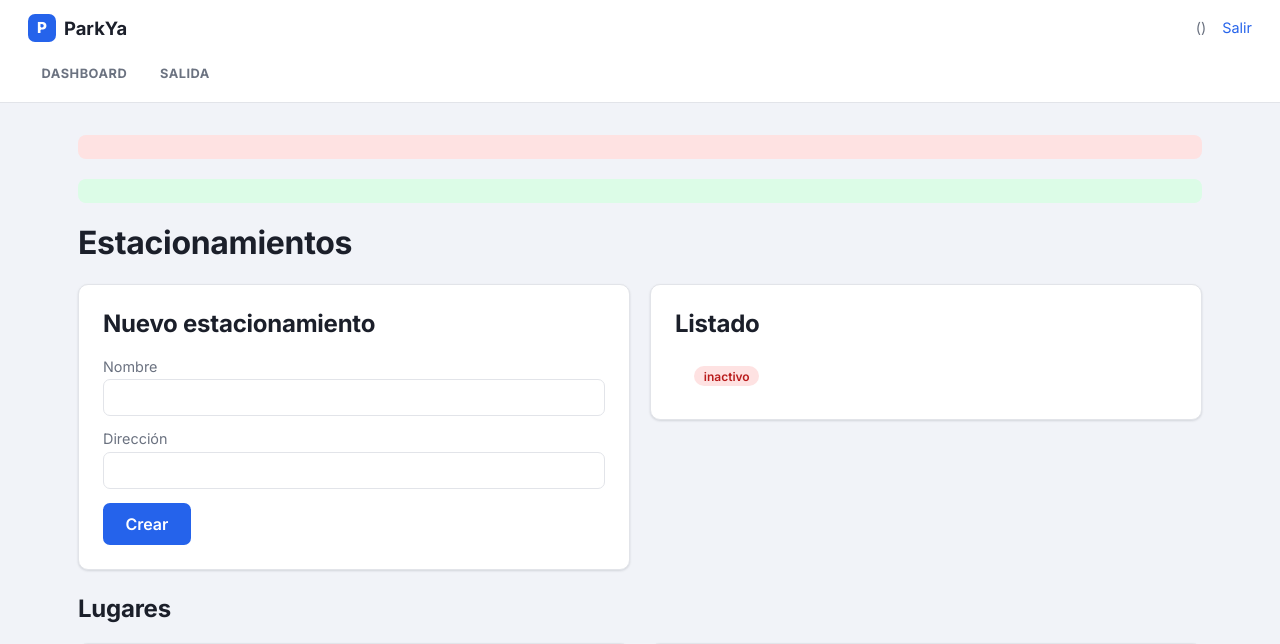
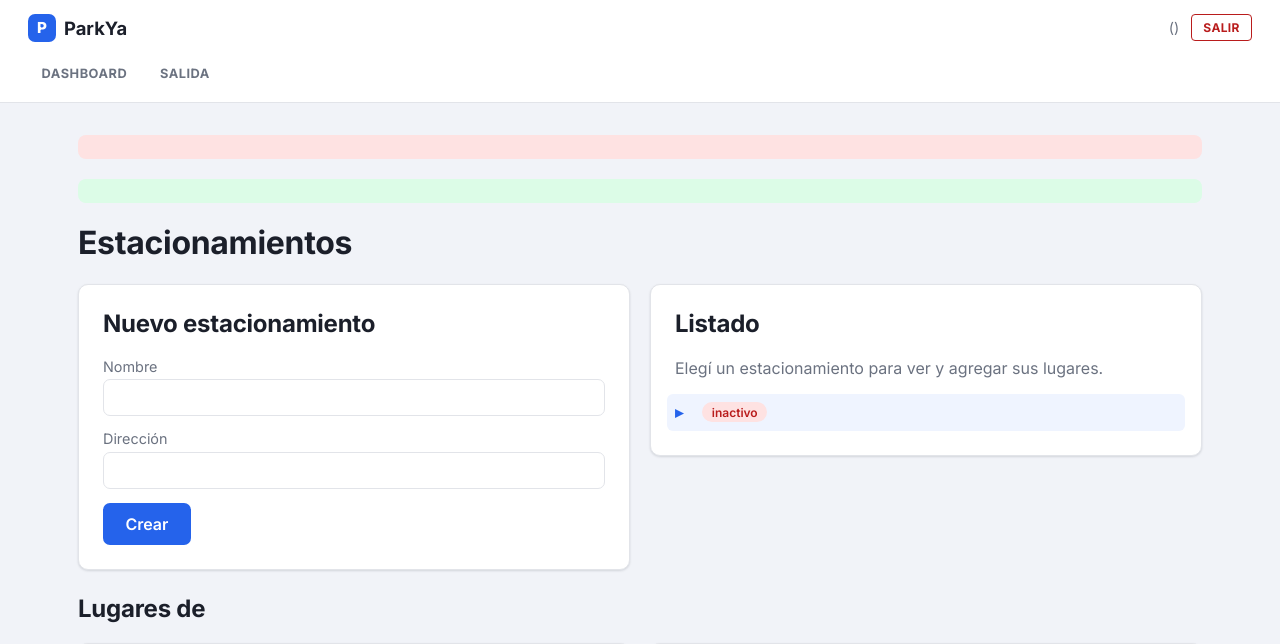
Before and after one commit to ruizmarselo94-wq/parkya, a PHP site: template src/views/lots/index.php in a window 1280 px wide. Shown: the top 644 px of the page. Run offline with PHP 8.4, Linux system fonts and the light colour scheme; the template is opened without the code that fills it: most values are stand-ins (such as "Sample title", 1, 10 or a date in 2020); data that the repository does not hold is empty.

Commit message:
Botón de logout real (POST) y claridad en la sección de Lugares
- "Salir" pasa de link GET a un botón (form POST), más visible y ya no
  disparable por un <img src="logout.php"> u otro CSRF trivial.
- Estacionamientos: no quedaba claro cómo aparecía "Lugares" ni de qué
  estacionamiento hablaba. Se agrega una instrucción corta en el
  listado, se resalta el estacionamiento seleccionado, y el título pasa
  a "Lugares de <nombre>" en vez de un genérico "Lugares".

```diff
--- a/src/assets/css/style.css
+++ b/src/assets/css/style.css
@@ -107,6 +107,9 @@ a { color: var(--primary); }
 .navbar nav a.active:hover { background: var(--primary-dark); }
 
 .navbar .session {
+    display: flex;
+    align-items: center;
+    gap: 0.75rem;
     color: var(--muted);
     font-size: 0.9rem;
     margin-left: auto;
@@ -114,7 +117,23 @@ a { color: var(--primary); }
     flex-shrink: 0;
 }
 
-.navbar .session a { margin-left: 0.75rem; color: var(--primary); text-decoration: none; }
+.logout-form { margin: 0; }
+
+.btn-logout {
+    width: auto;
+    background: transparent;
+    color: var(--error);
+    border: 1.5px solid var(--error);
+    padding: 0.3rem 0.7rem;
+    font-size: 0.75rem;
+    font-weight: 700;
+    text-transform: uppercase;
+    letter-spacing: 0.03em;
+    border-radius: 4px;
+    transition: background 0.15s, color 0.15s;
+}
+
+.btn-logout:hover { background: var(--error); color: white; }
 
 .container {
     max-width: 1180px;
@@ -390,11 +409,14 @@ button:hover { background: var(--primary-dark); }
 
 .table th { background: #f9fafb; font-size: 0.8rem; text-transform: uppercase; letter-spacing: 0.03em; color: var(--muted); font-weight: 600; }
 
-.plain-list { list-style: none; padding: 0; margin: 0; }
-.plain-list li { padding: 0.55rem 0; border-bottom: 1px solid var(--border); display: flex; align-items: center; gap: 0.6rem; flex-wrap: wrap; }
+.plain-list { list-style: none; padding: 0; margin: 0 -0.5rem; }
+.plain-list li { padding: 0.55rem 0.5rem; border-bottom: 1px solid var(--border); display: flex; align-items: center; gap: 0.6rem; flex-wrap: wrap; }
 .plain-list li:last-child { border-bottom: none; }
 .plain-list a { color: var(--primary); text-decoration: none; font-weight: 500; }
 .plain-list a:hover { text-decoration: underline; }
+
+.plain-list-active { background: var(--primary-light); border-radius: 6px; }
+.plain-list-active a { font-weight: 700; }
 
 .muted { color: var(--muted); }
 
--- a/src/views/layout/header.php
+++ b/src/views/layout/header.php
@@ -36,7 +36,9 @@ $navClass = static fn (string $page): string => $page === $currentPage ? 'active
     </nav>
     <div class="session">
         <?= e($user['full_name']) ?> (<?= e(label($user['role'])) ?>)
-        <a href="logout.php">Salir</a>
+        <form method="post" action="logout.php" class="logout-form">
+            <button type="submit" class="btn-logout">Salir</button>
+        </form>
     </div>
 </header>
 <?php endif; ?>
--- a/src/views/lots/index.php
+++ b/src/views/lots/index.php
@@ -13,10 +13,13 @@
 
     <div class="card">
         <h2>Listado</h2>
+        <p class="muted">Elegí un estacionamiento para ver y agregar sus lugares.</p>
         <ul class="plain-list">
             <?php foreach ($lots as $lot): ?>
-                <li>
-                    <a href="lots.php?lot_id=<?= (int) $lot['id'] ?>"><?= e($lot['name']) ?></a>
+                <li class="<?= (int) $lot['id'] === $selectedLotId ? 'plain-list-active' : '' ?>">
+                    <a href="lots.php?lot_id=<?= (int) $lot['id'] ?>">
+                        <?= (int) $lot['id'] === $selectedLotId ? '▸ ' : '' ?><?= e($lot['name']) ?>
+                    </a>
                     <span class="muted"><?= e($lot['address']) ?></span>
                     <?= $lot['is_active'] ? '' : '<span class="badge">inactivo</span>' ?>
                 </li>
@@ -28,8 +31,18 @@
     </div>
 </div>
 
-<?php if ($selectedLotId > 0): ?>
-    <h2>Lugares</h2>
+<?php
+$selectedLot = null;
+foreach ($lots as $lot) {
+    if ((int) $lot['id'] === $selectedLotId) {
+        $selectedLot = $lot;
+        break;
+    }
+}
+?>
+
+<?php if ($selectedLot): ?>
+    <h2>Lugares de <?= e($selectedLot['name']) ?></h2>
     <div class="grid">
         <div class="card">
             <h3>Nuevo lugar</h3>
```
